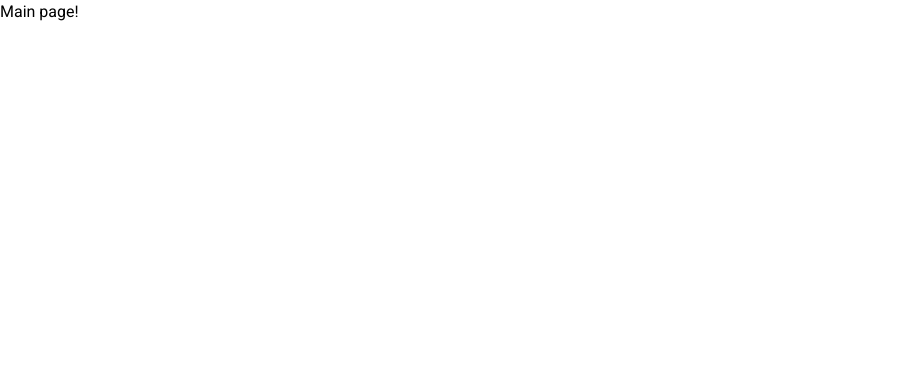
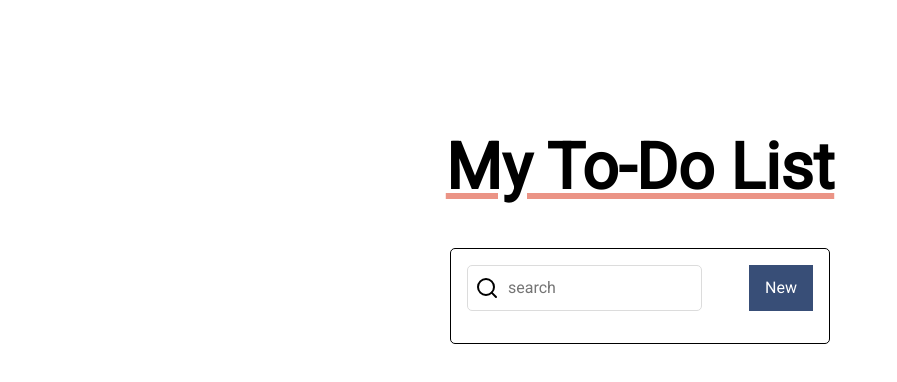
Before and after one commit to Claytonhart/todo-demo, a React (Create React App) app: page / in a window 1280 px wide. Shown: the top 382 px of the page, without its empty margins (0-897 px from the left). Built offline with nearby package versions, Linux system fonts and the light colour scheme; sample sign-in values are in the browser's storage.

Commit message:
Todo list styling & logic

```diff
--- /dev/null
+++ b/src/components/TodoContainer/TodoContainer.js
@@ -0,0 +1,72 @@
+import React, { useState } from 'react';
+import { Search } from 'react-feather';
+import styled from 'styled-components/macro';
+import TodoItems from '../TodoItems/TodoItems';
+
+const TodoContainer = () => {
+  const localTodos = JSON.parse(localStorage.getItem('todos'));
+
+  const [todos, setTodos] = useState(localTodos || []);
+
+  const createTodo = () => {
+    const newTodos = ['A new thing todo', ...todos];
+    localStorage.setItem('todos', JSON.stringify(newTodos));
+    setTodos(newTodos);
+  };
+
+  const handleUpdateTodo = (text, index) => {
+    let todosCopy = [...todos];
+    todosCopy[index] = text;
+    localStorage.setItem('todos', JSON.stringify(todosCopy));
+    setTodos(todosCopy);
+  };
+
+  return (
+    <Container>
+      <SearchContainer>
+        <SearchInput type='text' placeholder='search'></SearchInput>
+        <SearchIcon />
+        <CreateTodoButton onClick={createTodo}>New</CreateTodoButton>
+      </SearchContainer>
+      <TodoItems todos={todos} updateTodo={handleUpdateTodo} />
+    </Container>
+  );
+};
+
+const Container = styled.div`
+  width: 380px;
+  border: 1px solid black;
+  border-radius: 5px;
+  margin-top: 32px;
+`;
+
+const SearchContainer = styled.div`
+  position: relative;
+  display: flex;
+  justify-content: space-between;
+  padding: 16px;
+  margin-bottom: 16px;
+`;
+
+const SearchInput = styled.input`
+  padding: 10px 10px 10px 40px;
+  border: 1px solid gainsboro;
+  border-radius: 5px;
+`;
+
+const SearchIcon = styled(Search)`
+  position: absolute;
+  top: 50%;
+  transform: translateY(-50%);
+  left: 24px;
+`;
+
+const CreateTodoButton = styled.button`
+  padding: 2px 16px;
+  color: #fff;
+  background: ${(props) => props.theme.primary.blue};
+  border: none;
+  cursor: pointer;
+`;
+
+export default TodoContainer;
--- /dev/null
+++ b/src/components/TodoItems/CreateTodo.js
@@ -0,0 +1,51 @@
+import React, { useState } from 'react';
+import styled from 'styled-components/macro';
+
+const CreateTodo = ({ index, todoText, setIsEditing, updateTodo }) => {
+  const [todo, setTodo] = useState(todoText);
+
+  const handleSubmit = (e) => {
+    e.preventDefault();
+    console.log('update new text, ', todo);
+    setIsEditing(false);
+    updateTodo(todo, index);
+  };
+
+  return (
+    <CreateTodoContainer onSubmit={handleSubmit}>
+      <TodoText
+        value={todo}
+        maxLength='25'
+        minLength='1'
+        autoFocus
+        onChange={(e) => setTodo(e.target.value)}
+      />
+      <SaveTodoButton type='submit'>Save</SaveTodoButton>
+    </CreateTodoContainer>
+  );
+};
+
+const CreateTodoContainer = styled.form`
+  display: flex;
+  justify-content: space-between;
+  padding: 16px;
+  border-top: 1px solid black;
+`;
+
+const TodoText = styled.input`
+  border: 1px solid black;
+  padding: 6px;
+
+  &:focus {
+    outline: none;
+  }
+`;
+
+const SaveTodoButton = styled.button`
+  background: black;
+  color: #fff;
+  border: none;
+  cursor: pointer;
+`;
+
+export default CreateTodo;
--- /dev/null
+++ b/src/components/TodoItems/TodoItem.js
@@ -0,0 +1,48 @@
+import React, { useState } from 'react';
+import { Edit2, Trash2 } from 'react-feather';
+import styled from 'styled-components/macro';
+import CreateTodo from './CreateTodo';
+
+const TodoItem = ({ index, todoText, updateTodo, editing }) => {
+  const [isEditing, setIsEditing] = useState(false);
+
+  if (isEditing)
+    return (
+      <CreateTodo
+        index={index}
+        todoText={todoText}
+        setIsEditing={setIsEditing}
+        updateTodo={updateTodo}
+      />
+    );
+
+  return (
+    <Container>
+      <Text>{todoText}</Text>
+      <IconContainer>
+        <Edit2 onClick={() => setIsEditing(true)} />
+        <Trash2 />
+      </IconContainer>
+    </Container>
+  );
+};
+
+const Container = styled.div`
+  display: flex;
+  justify-content: space-between;
+  padding: 16px;
+  border-top: 1px solid black;
+`;
+
+const IconContainer = styled.div`
+  display: flex;
+  justify-content: space-between;
+  width: 56px;
+`;
+
+const Text = styled.div`
+  padding: 6px;
+  border: 1px solid transparent;
+`;
+
+export default TodoItem;
--- /dev/null
+++ b/src/components/TodoItems/TodoItems.js
@@ -0,0 +1,12 @@
+import React from 'react';
+import TodoItem from './TodoItem';
+
+const TodoItems = ({ todos, updateTodo }) => {
+  return todos.map((todo, i) => {
+    return (
+      <TodoItem key={i} index={i} todoText={todo} updateTodo={updateTodo} />
+    );
+  });
+};
+
+export default TodoItems;
--- a/src/components/main/Main.js
+++ b/src/components/main/Main.js
@@ -1,7 +1,36 @@
-import React from 'react';
+import React, { useState } from 'react';
+import { Navigate } from 'react-router-dom';
+import styled from 'styled-components/macro';
+import TodoContainer from '../TodoContainer/TodoContainer';
 
 const Main = () => {
-  return <div>Main page!</div>;
+  const isAuthenticated = localStorage.getItem('user_token');
+
+  if (!isAuthenticated) {
+    return <Navigate to='/login' />;
+  }
+
+  return (
+    <Container>
+      <TodoLogo>My To-Do List</TodoLogo>
+      <TodoContainer />
+    </Container>
+  );
 };
 
+const Container = styled.div`
+  display: flex;
+  flex-direction: column;
+  width: 100%;
+  align-items: center;
+  position: absolute;
+  top: 15%;
+`;
+
+const TodoLogo = styled.h3`
+  font-size: 64px;
+  text-decoration: underline;
+  text-decoration-color: ${(props) => props.theme.primary.red};
+`;
+
 export default Main;
```
